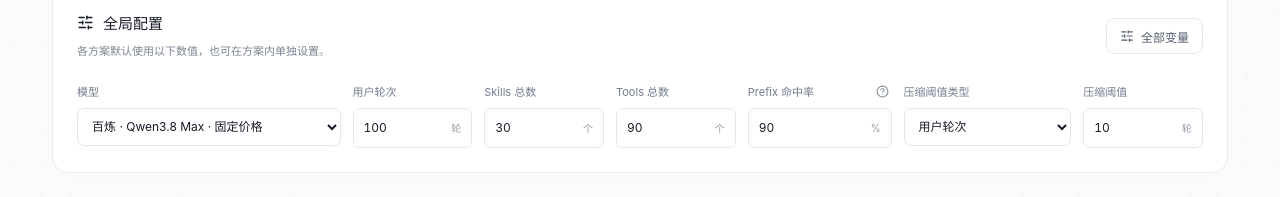
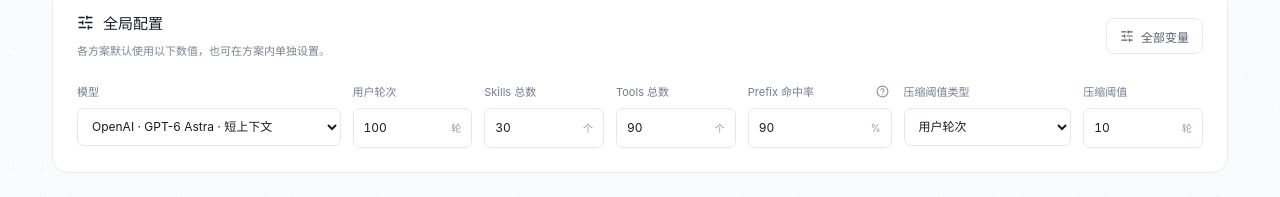
Before and after one commit to Eilumie/mcp-token-lab, a Vue app: page / in a window 1280 px wide. Shown: the part 119-316 px from the top of the page. Built offline with nearby package versions, Linux system fonts and the light colour scheme.

Commit message:
refactor(pricing): 按全球厂商影响力重排模型预设列表并导出默认模型

```diff
--- a/src/comparison.js
+++ b/src/comparison.js
@@ -1,7 +1,7 @@
 import { createConfig, createPresetConfig, readConfig, validate, groups, compressionFields, fields, integers, getValue, setValue } from "./config.js";
 import { validateVariables, validateVariableName } from "./variables.js";
 import { formulaReferences } from "./token-formula.js";
-import { modelPresets } from "./model-pricing.js";
+import { defaultModelPreset, modelPresets } from "./model-pricing.js";
 import { createPreloadedFlow } from "./session-flow.js";
 import { migrateLegacyComparison } from "./legacy-config.js";
 
@@ -66,7 +66,7 @@ export function createComparisonConfig() {
   plans[1].simulation.flow = createPreloadedFlow();
   const globalSimulation = { initialContext: {}, variables: {} };
   for (const key of globalKeys) setValue(globalSimulation, key, getValue(plans[0].simulation, key));
-  return { version: 4, unit: "K", baselineId: plans[0].id, baselineMode: "auto", globalSimulation, globalModelId: modelPresets[0].id, plans };
+  return { version: 4, unit: "K", baselineId: plans[0].id, baselineMode: "auto", globalSimulation, globalModelId: defaultModelPreset.id, plans };
 }
 
 export function resolveBaselineId(config, results) {
@@ -169,7 +169,7 @@ export function readComparisonConfig(data) {
   });
   const config = { version: 4, unit: "K", baselineId: data.baselineId, plans };
   config.globalSimulation = globalSimulation;
-  config.globalModelId = data.globalModelId === undefined ? modelPresets[0].id : data.globalModelId;
+  config.globalModelId = data.globalModelId === undefined ? defaultModelPreset.id : data.globalModelId;
   if (data.globalModel !== undefined) config.globalModel = structuredClone(data.globalModel);
   // Exports predating global models keep each plan's original model and prices.
   if (data.globalModelId === undefined) plans.forEach(plan => { plan.useGlobal = { ...plan.useGlobal, model: false }; });
--- a/src/config.js
+++ b/src/config.js
@@ -1,5 +1,5 @@
 import { createSessionConfig } from "./session-defaults.js";
-import { modelPresets } from "./model-pricing.js";
+import { defaultModelPreset } from "./model-pricing.js";
 import { validateFlow } from "./session-flow.js";
 
 export const groups = [
@@ -46,7 +46,7 @@ export function setValue(object, path, value) {
 }
 export function createConfig() {
   const { model, ...simulation } = createSessionConfig();
-  return { version: 4, unit: "K", simulation, ...createPresetConfig(modelPresets[0]) };
+  return { version: 4, unit: "K", simulation, ...createPresetConfig(defaultModelPreset) };
 }
 export function createPresetConfig(preset) {
   return {
--- a/src/model-pricing.js
+++ b/src/model-pricing.js
@@ -336,7 +336,7 @@ export const xaiData = {
   ],
 };
 
-export const overseasPresets = [openaiData, claudeData, geminiData, mistralData, xaiData].flatMap(provider => provider.models.flatMap(model => {
+export const overseasPresets = [openaiData, claudeData, geminiData, xaiData, mistralData].flatMap(provider => provider.models.flatMap(model => {
   const variants = model.price_tiers ?? [{ label: "标准价格", prices: model.prices }];
   return variants.map((variant, index) => ({
     id: `${provider.provider}:${model.id}:${model.price_tiers ? `tier-${index + 1}` : "fixed"}`,
@@ -351,5 +351,16 @@ export const overseasPresets = [openaiData, claudeData, geminiData, mistralData,
 
 export const modelPricingData = [deepseekData, bailianData, openaiData, claudeData, geminiData, mistralData, xaiData];
 
-// 页面默认使用列表中的第一个模型。
-export const modelPresets = [...bailianPresets, ...deepseekPresets, ...overseasPresets];
+const bailianVendorPriority = { "Alibaba Cloud": 0, "Zhipu AI": 1, "Moonshot AI": 2, MiniMax: 3 };
+const rankedBailianPresets = [...bailianPresets].sort(
+  (a, b) => (bailianVendorPriority[a.vendor] ?? 99) - (bailianVendorPriority[b.vendor] ?? 99),
+);
+
+// 下拉列表按全球厂商影响力排列，默认模型使用第一项。
+export const modelPresets = [
+  ...overseasPresets.filter((preset) => ["openai", "anthropic", "google", "xai"].includes(preset.provider)),
+  ...deepseekPresets,
+  ...overseasPresets.filter((preset) => preset.provider === "mistral"),
+  ...rankedBailianPresets,
+];
+export const defaultModelPreset = modelPresets[0];
```
Also changed, not shown: 2 other files (tests, documents, lock files or other folders).
